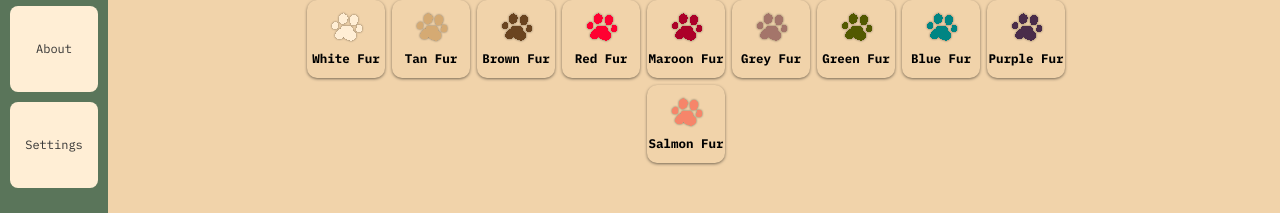
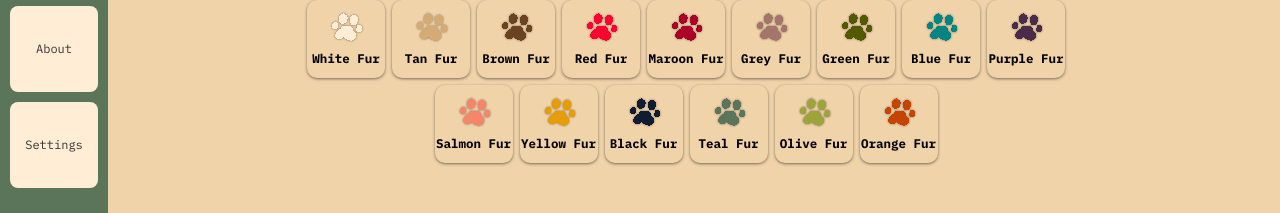
Before and after one commit to puksh/webfishingCollection, a Vue app: page /cosmetics in a window 1280 px wide. Shown: the part 196-409 px from the top of the page. Built offline with nearby package versions, Linux system fonts and the light colour scheme.

Commit message:
chore: Cosmetics.js

```diff
--- a/src/data/cosmeticsData.js
+++ b/src/data/cosmeticsData.js
@@ -95,4 +95,84 @@ export default [
     imageName: "SalmonFur.webp",
     unlock: "No unlock requirement",
   },
+  {
+    id: "cosmetic-13",
+    name: "No Pattern",
+    description: "Simple",
+    category: "patterns",
+    imageName: "Pattern.webp",
+    unlock: "No unlock requirement",
+  },
+  {
+    id: "cosmetic-14",
+    name: "Collie Patern",
+    description: "Collie!",
+    category: "patterns",
+    imageName: "Pattern.webp",
+    unlock: "No unlock requirement",
+  },
+  {
+    id: "cosmetic-15",
+    name: "Tux Pattern",
+    description: "Fancy!",
+    category: "patterns",
+    imageName: "Pattern.webp",
+    unlock: "No unlock requirement",
+  },
+  {
+    id: "cosmetic-16",
+    name: "Spotted Pattern",
+    description: "Spotty!",
+    category: "patterns",
+    imageName: "Pattern.webp",
+    unlock: "No unlock requirement",
+  },
+  {
+    id: "cosmetic-17",
+    name: "Calico Pattern",
+    description: "Tri-Color!",
+    category: "patterns",
+    imageName: "Pattern.webp",
+    unlock: "No unlock requirement",
+  },
+  {
+    id: "cosmetic-18",
+    name: "Yellow Fur",
+    description: "Furry!",
+    category: "colours",
+    imageName: "YellowFur.webp",
+    unlock: "No unlock requirement",
+  },
+  {
+    id: "cosmetic-19",
+    name: "Black Fur",
+    description: "Furry!",
+    category: "colours",
+    imageName: "BlackFur.webp",
+    unlock: "No unlock requirement",
+  },
+  {
+    id: "cosmetic-20",
+    name: "Teal Fur",
+    description: "Furry!",
+    category: "colours",
+    imageName: "TealFur.webp",
+    unlock: "No unlock requirement",
+  },
+  {
+    id: "cosmetic-21",
+    name: "Olive Fur",
+    description: "Furry!",
+    category: "colours",
+    imageName: "OliveFur.webp",
+    unlock: "No unlock requirement",
+  },
+  {
+    id: "cosmetic-22",
+    name: "Orange Fur",
+    description: "Furry!",
+    category: "colours",
+    imageName: "OrangeFur.webp",
+    unlock: "No unlock requirement",
+  },
 ];
```
